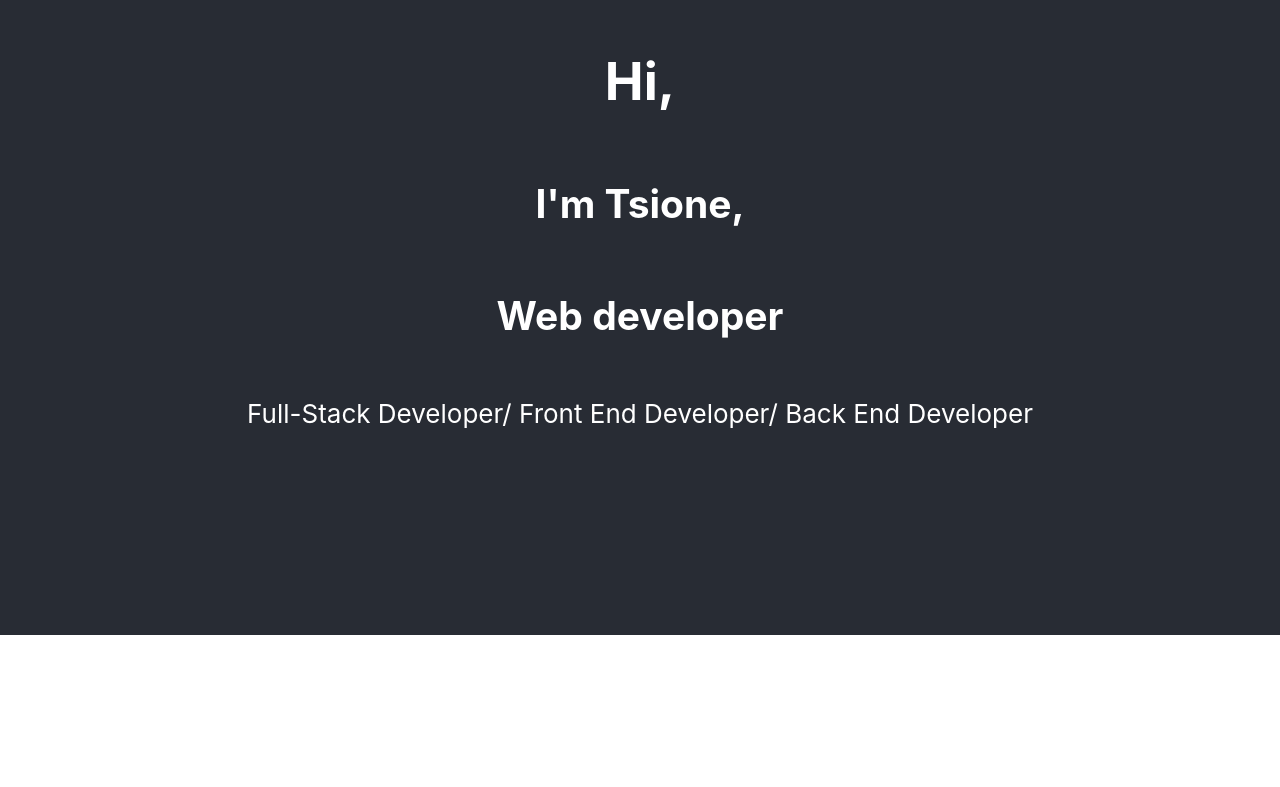
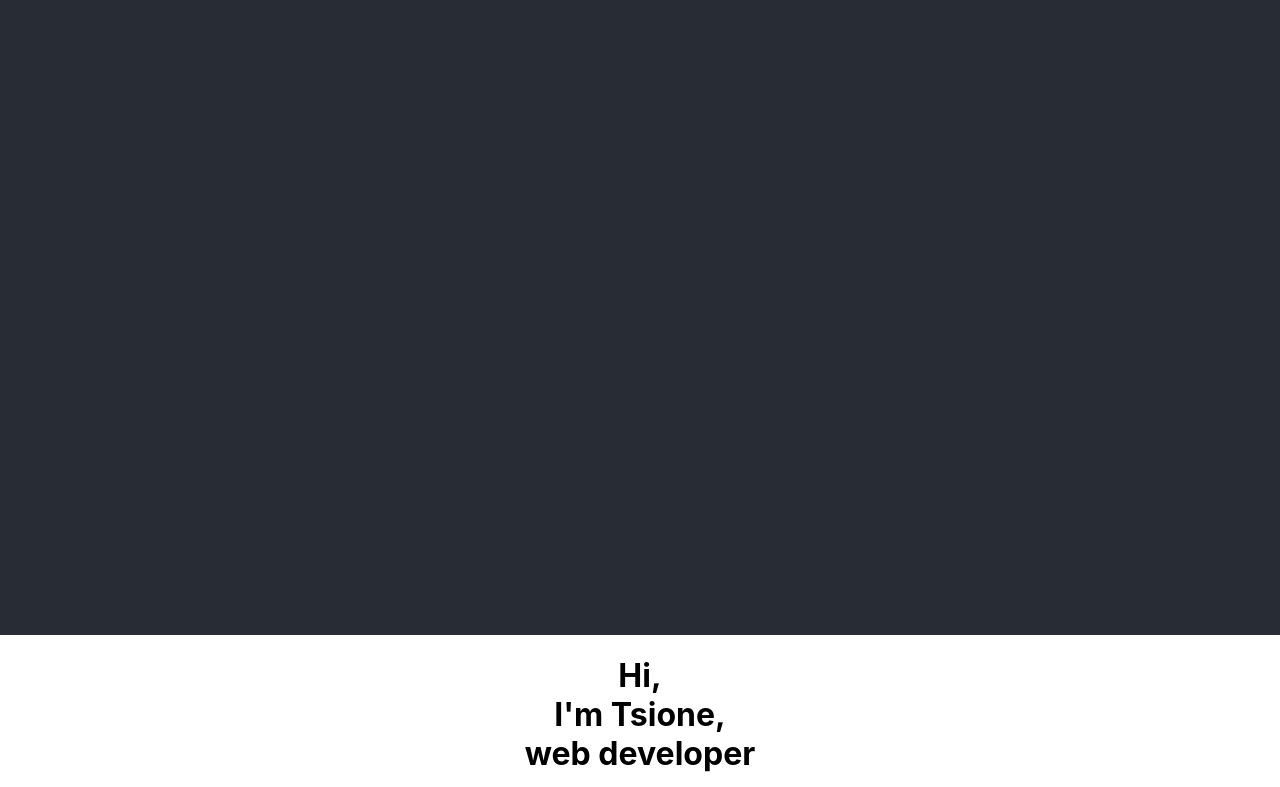
Before and after one commit to TsioneTemesgenAbraham/Portfolio-Trail, a React (Create React App) app: page / in a window 1280 px wide. Shown: the part 165-952 px from the top of the page. Before the commit the page ends 800 px from the top, so only its background shows below. Built offline with nearby package versions, Linux system fonts and the light colour scheme.

Commit message:
Added home page

```diff
--- a/src/App.js
+++ b/src/App.js
@@ -1,14 +1,12 @@
 import "./App.css";
+import Home from "./pages/Home";
 
 function App() {
   return (
     <div className="App">
-      <header className="App-header">
-        <h1>Hi,</h1>
-        <h2>I'm Tsione, </h2>
-        <h2>Web developer</h2>
-        <p>Full-Stack Developer/ Front End Developer/ Back End Developer </p>
-      </header>
+      <header className="App-header"></header>
+
+      <Home />
     </div>
   );
 }
--- /dev/null
+++ b/src/pages/Home.js
@@ -0,0 +1,17 @@
+const Home = () => {
+  return (
+    <div>
+      <h1>
+        <span>Hi,</span>
+        <br />
+        <span>I'm Tsione, </span>
+        <br />
+        <span>web developer</span>
+      </h1>
+      <p>Full-Stack Developer/ Front End Developer/ Back End Developer </p>
+      <button>Contact me!</button>
+    </div>
+  );
+};
+
+export default Home;
```
